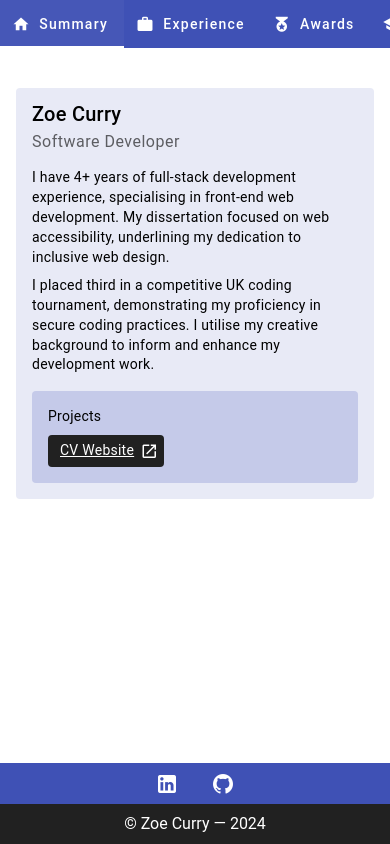
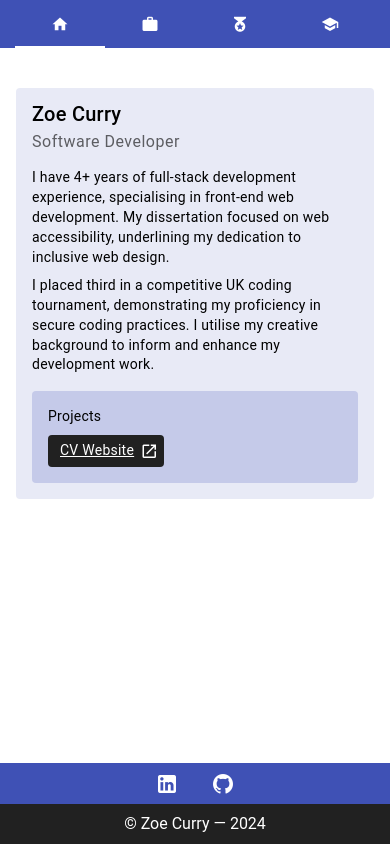
Before and after one commit to pixel-m4ge/cv-website, a Nuxt app: page / in a window 390 px wide. Built offline with nearby package versions, Linux system fonts and the light colour scheme.

Commit message:
📱 responsive design: icon only tabs on xs screens

```diff
--- a/pages/index.vue
+++ b/pages/index.vue
@@ -1,21 +1,45 @@
 <template>
   <v-card class="rounded-0 h-100">
     <v-tabs v-model="tab" align-tabs="center" bg-color="indigo">
-      <v-tab class="text-capitalize" prepend-icon="mdi-home" value="tab-1"
-        >Summary</v-tab
-      >
+      <v-tab class="text-capitalize" value="tab-1">
+        <template v-slot:prepend>
+          <v-icon
+            icon="mdi-home"
+            :class="{ 'ml-3': $vuetify.display.xs }"
+          ></v-icon>
+        </template>
+        <span class="d-none d-sm-block">Summary</span>
+      </v-tab>
 
-      <v-tab class="text-capitalize" prepend-icon="mdi-briefcase" value="tab-2"
-        >Experience</v-tab
-      >
+      <v-tab class="text-capitalize" value="tab-2">
+        <template v-slot:prepend>
+          <v-icon
+            icon="mdi-briefcase"
+            :class="{ 'ml-3': $vuetify.display.xs }"
+          ></v-icon>
+        </template>
+        <span class="d-none d-sm-block">Experience</span>
+      </v-tab>
 
-      <v-tab class="text-capitalize" prepend-icon="mdi-medal" value="tab-3"
-        >Awards</v-tab
-      >
+      <v-tab class="text-capitalize" value="tab-3">
+        <template v-slot:prepend>
+          <v-icon
+            icon="mdi-medal"
+            :class="{ 'ml-3': $vuetify.display.xs }"
+          ></v-icon>
+        </template>
+        <span class="d-none d-sm-block">Awards</span>
+      </v-tab>
 
-      <v-tab class="text-capitalize" prepend-icon="mdi-school" value="tab-4"
-        >Education</v-tab
-      >
+      <v-tab class="text-capitalize" value="tab-4">
+        <template v-slot:prepend>
+          <v-icon
+            icon="mdi-school"
+            :class="{ 'ml-3': $vuetify.display.xs }"
+          ></v-icon>
+        </template>
+        <span class="d-none d-sm-block">Education</span>
+      </v-tab>
     </v-tabs>
 
     <v-tabs-window v-model="tab">
```
